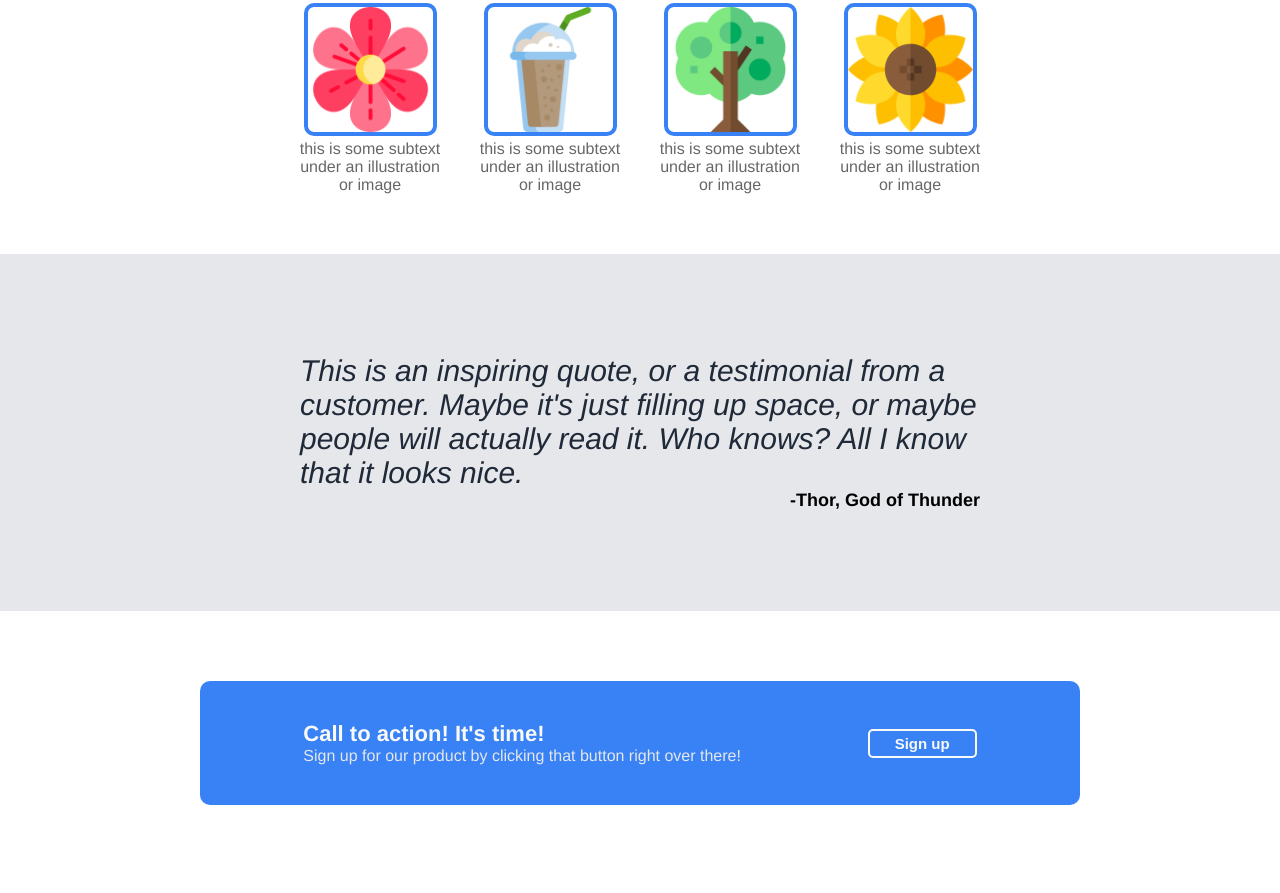
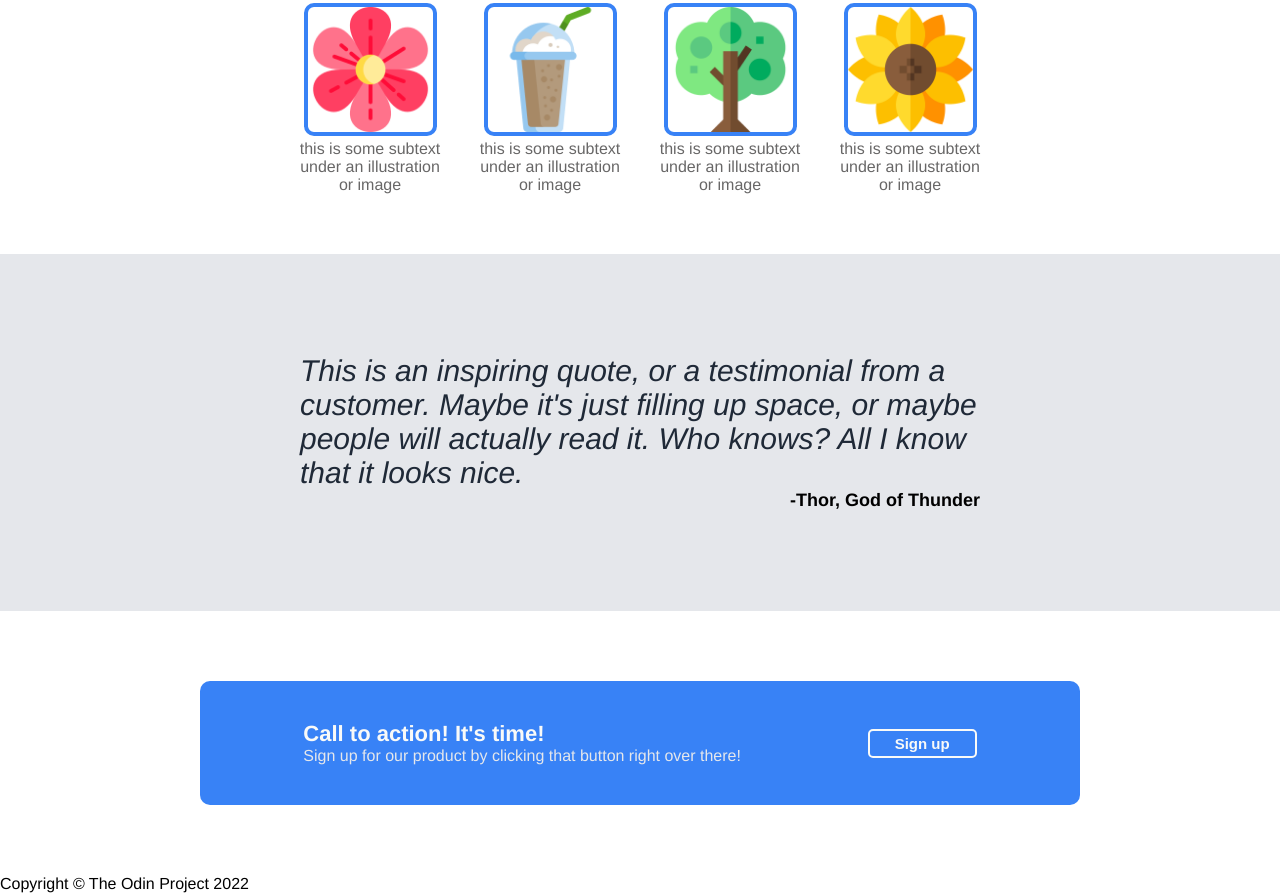
Before and after one commit to saad-hu/project-landing-page, a plain HTML site: page index.html in a window 1280 px wide. Shown: the part 636-1529 px from the top of the page. Drawn offline with Linux system fonts and the light colour scheme.

Commit message:
added code for footer

```diff
--- a/index.html
+++ b/index.html
@@ -77,5 +77,8 @@
             </div>
         </div>
 
+        <div class="footer">
+            Copyright &#169 The Odin Project 2022
+        </div>
     </body>
 </html>
```
